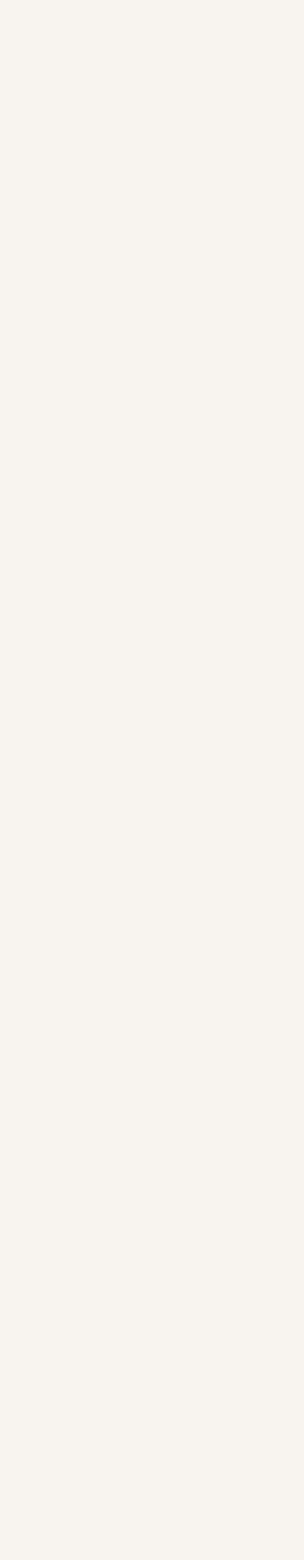
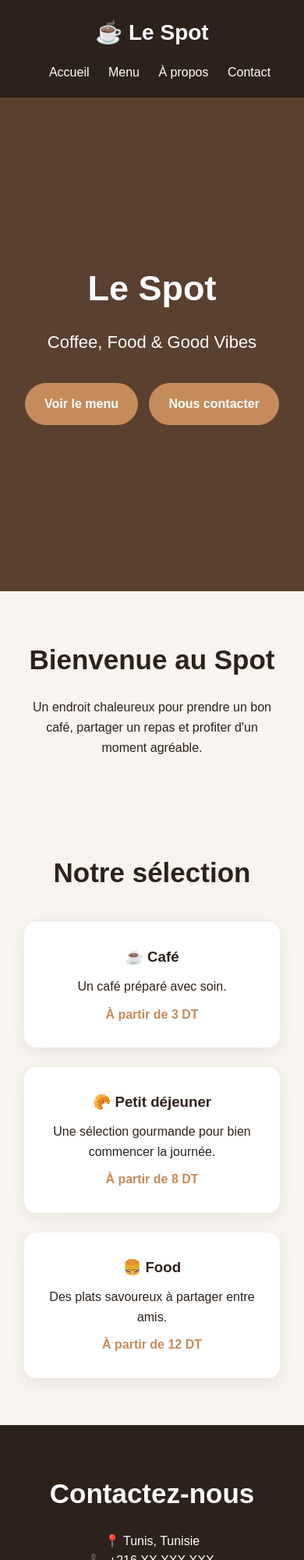
Before and after one commit to feryelratel-hue/Le---spot-, a plain HTML site: page index.html in a window 390 px wide. Shown: the top 2000 px of the page at 78% size. Before the commit the page ends 844 px from the top, so only its background shows below. Drawn offline with Linux system fonts and the light colour scheme.

Commit message:
Update index.html

```diff
--- a/index.html
+++ b/index.html
@@ -4,7 +4,6 @@
   <meta charset="UTF-8">
   <meta name="viewport" content="width=device-width, initial-scale=1.0">
   <title>Le Spot | Coffee & Food</title>
-
   <style>
     * {
       box-sizing: border-box;
@@ -26,9 +25,6 @@
       display: flex;
       justify-content: space-between;
       align-items: center;
-      position: sticky;
-      top: 0;
-      z-index: 10;
     }
 
     .logo {
@@ -39,36 +35,22 @@
     nav a {
       color: white;
       text-decoration: none;
-      margin-left: 25px;
-      font-weight: bold;
-    }
-
-    nav a:hover {
-      opacity: 0.7;
+      margin-left: 20px;
     }
 
     .hero {
-      min-height: 80vh;
+      min-height: 75vh;
       display: flex;
       align-items: center;
       justify-content: center;
       text-align: center;
-      padding: 60px 20px;
-      background: linear-gradient(
-        rgba(45, 33, 27, 0.75),
-        rgba(45, 33, 27, 0.75)
-      ),
-      url("https://images.unsplash.com/photo-1501339847302-ac426a4a7cbb?auto=format&fit=crop&w=1600&q=80")
-      center/cover;
+      padding: 50px 20px;
+      background: #5a4030;
       color: white;
     }
 
-    .hero-content {
-      max-width: 750px;
-    }
-
     .hero h1 {
-      font-size: 64px;
+      font-size: 60px;
       margin-bottom: 15px;
     }
 
@@ -81,29 +63,25 @@
       display: inline-block;
       background: #c58b5b;
       color: white;
-      padding: 14px 28px;
+      padding: 14px 25px;
       border-radius: 30px;
       text-decoration: none;
       margin: 5px;
       font-weight: bold;
     }
 
-    .btn:hover {
-      opacity: 0.85;
-    }
-
     section {
-      padding: 70px 8%;
+      padding: 60px 8%;
       text-align: center;
     }
 
-    section h2 {
-      font-size: 36px;
-      margin-bottom: 15px;
+    h2 {
+      font-size: 35px;
+      margin-bottom: 20px;
     }
 
     .intro {
-      max-width: 750px;
+      max-width: 700px;
       margin: auto;
     }
 
@@ -111,19 +89,121 @@
       display: grid;
       grid-template-columns: repeat(3, 1fr);
       gap: 25px;
-      margin-top: 40px;
+      margin-top: 35px;
     }
 
     .card {
       background: white;
       padding: 30px;
-      border-radius: 18px;
+      border-radius: 15px;
       box-shadow: 0 5px 20px rgba(0,0,0,0.08);
     }
 
     .card h3 {
       margin-bottom: 10px;
-      font-size: 22px;
     }
 
     .price {
+      color: #c58b5b;
+      font-weight: bold;
+      margin-top: 10px;
+    }
+
+    .contact {
+      background: #2d211b;
+      color: white;
+    }
+
+    footer {
+      background: #1c1410;
+      color: white;
+      text-align: center;
+      padding: 20px;
+    }
+
+    @media (max-width: 768px) {
+      header {
+        flex-direction: column;
+        gap: 15px;
+      }
+
+      .hero h1 {
+        font-size: 45px;
+      }
+
+      .menu {
+        grid-template-columns: 1fr;
+      }
+    }
+  </style>
+</head>
+
+<body>
+
+<header>
+  <div class="logo">☕ Le Spot</div>
+
+  <nav>
+    <a href="#accueil">Accueil</a>
+    <a href="#menu">Menu</a>
+    <a href="#apropos">À propos</a>
+    <a href="#contact">Contact</a>
+  </nav>
+</header>
+
+<section class="hero" id="accueil">
+  <div>
+    <h1>Le Spot</h1>
+    <p>Coffee, Food & Good Vibes</p>
+    <a href="#menu" class="btn">Voir le menu</a>
+    <a href="#contact" class="btn">Nous contacter</a>
+  </div>
+</section>
+
+<section id="apropos">
+  <h2>Bienvenue au Spot</h2>
+  <p class="intro">
+    Un endroit chaleureux pour prendre un bon café,
+    partager un repas et profiter d'un moment agréable.
+  </p>
+</section>
+
+<section id="menu">
+  <h2>Notre sélection</h2>
+
+  <div class="menu">
+
+    <div class="card">
+      <h3>☕ Café</h3>
+      <p>Un café préparé avec soin.</p>
+      <div class="price">À partir de 3 DT</div>
+    </div>
+
+    <div class="card">
+      <h3>🥐 Petit déjeuner</h3>
+      <p>Une sélection gourmande pour bien commencer la journée.</p>
+      <div class="price">À partir de 8 DT</div>
+    </div>
+
+    <div class="card">
+      <h3>🍔 Food</h3>
+      <p>Des plats savoureux à partager entre amis.</p>
+      <div class="price">À partir de 12 DT</div>
+    </div>
+
+  </div>
+</section>
+
+<section class="contact" id="contact">
+  <h2>Contactez-nous</h2>
+  <p>📍 Tunis, Tunisie</p>
+  <p>📞 +216 XX XXX XXX</p>
+  <p>🕐 Tous les jours : 08:00 – 23:00</p>
+</section>
+
+<footer>
+  © 2026 Le Spot — Tous droits réservés.
+</footer>
+
+</body>
+</html>
```
